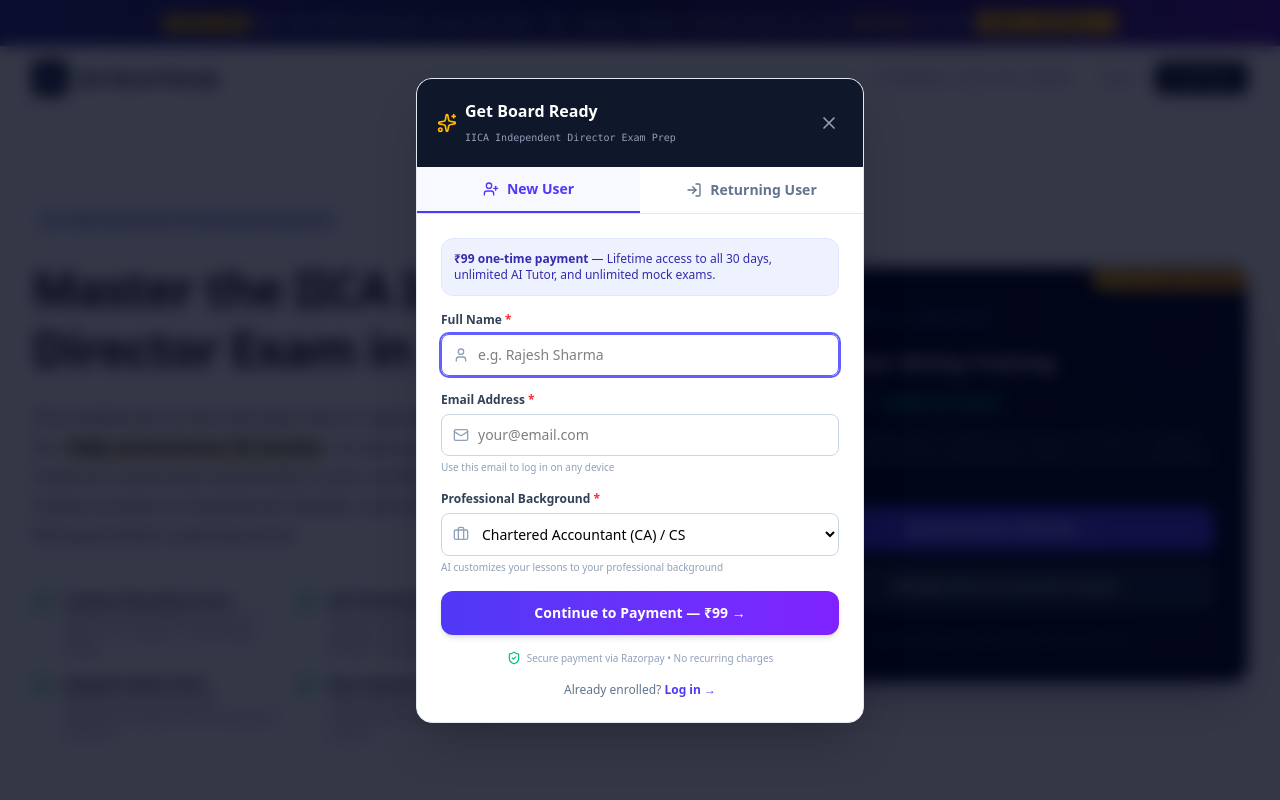
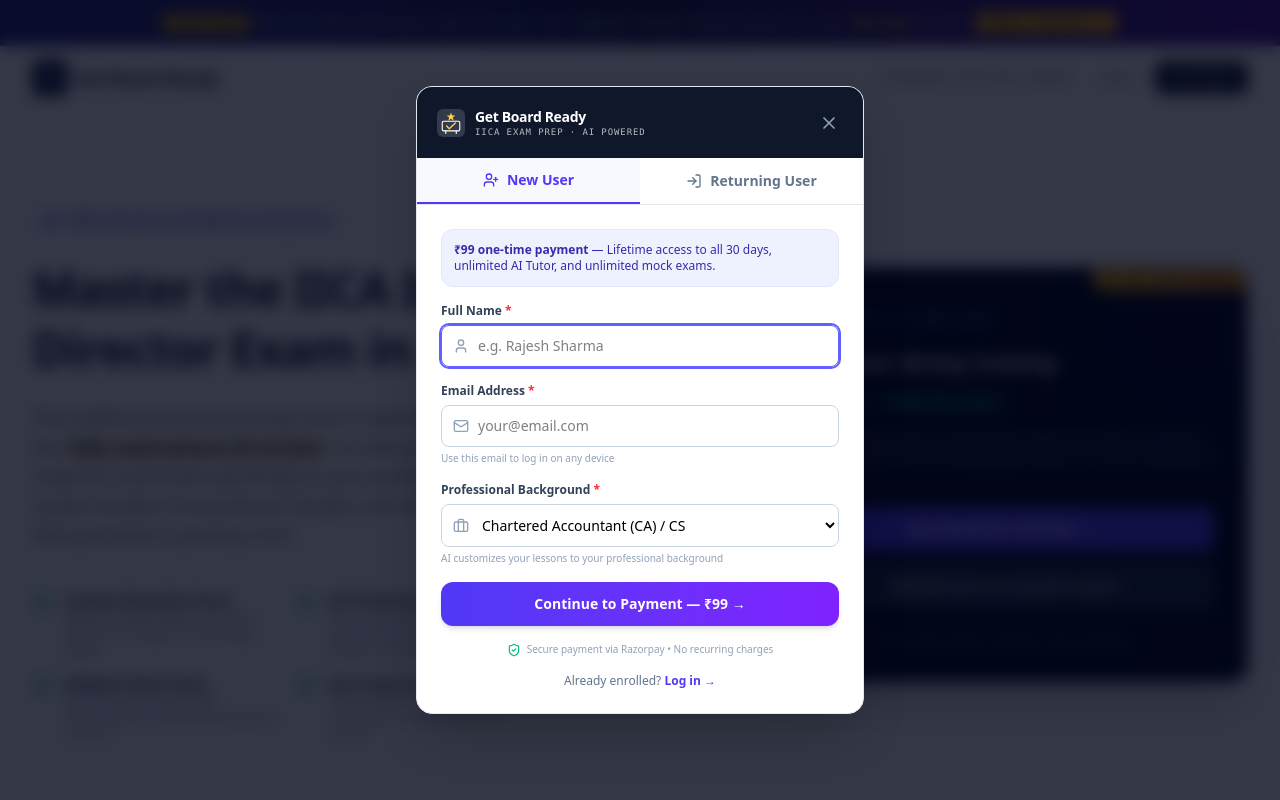
Before and after one commit to mnijhara/Get-Board-Ready, a React (Vite) app: page / in a window 1280 px wide. Both pictures are taken after a click on the link "ENROLL INSTANTLY ↓". Shown: the top 800 px of the page. Built offline with nearby package versions, Linux system fonts and the light colour scheme.

Commit message:
Add professional logo, favicon, OG image, PWA shortcuts — complete brand identity

```diff
--- a/index.html
+++ b/index.html
@@ -16,7 +16,9 @@
     <meta property="og:description" content="Pass the IICA exam in 30 days with AI-powered prep. Daily lessons, mock exams, AI tutor. Only ₹99." />
     <meta property="og:type" content="website" />
     <meta property="og:url" content="https://getboardready.online" />
-    <meta property="og:image" content="https://getboardready.online/og-image.png" />
+    <meta property="og:image" content="https://getboardready.online/og-image.svg" />
+    <meta property="og:image:width" content="1200" />
+    <meta property="og:image:height" content="630" />
 
     <!-- Twitter Card -->
     <meta name="twitter:card" content="summary_large_image" />
@@ -35,6 +37,7 @@
     <meta name="apple-mobile-web-app-capable" content="yes" />
     <meta name="apple-mobile-web-app-status-bar-style" content="black-translucent" />
     <meta name="apple-mobile-web-app-title" content="Get Board Ready" />
+    <link rel="apple-touch-icon" href="/favicon.svg" />
 
     <!-- Preconnect for performance -->
     <link rel="preconnect" href="https://generativelanguage.googleapis.com" />
--- a/src/components/AuthModal.tsx
+++ b/src/components/AuthModal.tsx
@@ -1,3 +1,4 @@
+import Logo from "./Logo";
 import React, { useState } from "react";
 import { X, Loader2, ShieldCheck, Sparkles, LogIn, UserPlus, Mail, User, Briefcase, AlertCircle } from "lucide-react";
 import { getUserProfileByEmail } from "../firebase";
@@ -100,13 +101,7 @@
 
         {/* Header */}
         <div className="bg-slate-900 text-white p-5 flex items-center justify-between">
-          <div className="flex items-center space-x-2">
-            <Sparkles className="h-5 w-5 text-amber-400" />
-            <div>
-              <span className="font-bold text-base block">Get Board Ready</span>
-              <span className="text-[10px] text-slate-400 font-mono">IICA Independent Director Exam Prep</span>
-            </div>
-          </div>
+          <Logo size="sm" variant="light" showText={true} />
           <button onClick={onClose} className="text-slate-400 hover:text-white p-1 rounded-lg hover:bg-slate-800 transition-colors">
             <X className="h-5 w-5" />
           </button>
--- a/src/components/CheckoutModal.tsx
+++ b/src/components/CheckoutModal.tsx
@@ -1,3 +1,4 @@
+import Logo from "./Logo";
 import React, { useState } from "react";
 import { ShieldCheck, Sparkles, X, CheckCircle, Loader2 } from "lucide-react";
 
@@ -127,10 +128,7 @@
 
         {/* Header */}
         <div className="bg-slate-900 text-white p-5 flex items-center justify-between">
-          <div className="flex items-center space-x-2">
-            <Sparkles className="h-5 w-5 text-amber-400 animate-pulse" />
-            <h3 className="font-bold text-base">Upgrade to Get Board Ready Pro</h3>
-          </div>
+          <div className="flex items-center space-x-2"><Logo size="sm" variant="light" showText={false} /><h3 className="font-bold text-base">Upgrade to Pro</h3></div>
           {status === "idle" && (
             <button onClick={onClose} className="text-slate-400 hover:text-white p-1 rounded-lg hover:bg-slate-800 transition-colors">
               <X className="h-5 w-5" />
--- a/src/components/Dashboard.tsx
+++ b/src/components/Dashboard.tsx
@@ -1,3 +1,4 @@
+import Logo from "./Logo";
 import React, { useState, useEffect } from "react";
 import Certificate from "./Certificate";
 import SupportPage from "./SupportPage";
--- a/src/components/LandingPage.tsx
+++ b/src/components/LandingPage.tsx
@@ -1,3 +1,4 @@
+import Logo from "./Logo";
 import React, { useState, useEffect, useRef } from "react";
 import {
   Award,
--- /dev/null
+++ b/src/components/Logo.tsx
@@ -0,0 +1,63 @@
+import React from "react";
+
+interface LogoProps {
+  size?: "sm" | "md" | "lg";
+  variant?: "dark" | "light" | "color";
+  showText?: boolean;
+}
+
+export default function Logo({ size = "md", variant = "color", showText = true }: LogoProps) {
+  const sizes = {
+    sm: { icon: 28, text: "text-sm", sub: "text-[9px]" },
+    md: { icon: 36, text: "text-base", sub: "text-[10px]" },
+    lg: { icon: 48, text: "text-xl", sub: "text-xs" }
+  };
+
+  const s = sizes[size];
+  const iconColor = variant === "light" ? "white" : "#4F46E5";
+  const textColor = variant === "light" ? "text-white" : "text-slate-900";
+  const subColor = variant === "light" ? "text-white/70" : "text-slate-500";
+
+  return (
+    <div className="flex items-center space-x-2.5">
+      {/* Icon */}
+      <svg
+        width={s.icon}
+        height={s.icon}
+        viewBox="0 0 64 64"
+        xmlns="http://www.w3.org/2000/svg"
+        className="shrink-0"
+      >
+        <defs>
+          <linearGradient id="gbr-grad" x1="0%" y1="0%" x2="100%" y2="100%">
+            <stop offset="0%" stopColor="#4F46E5" />
+            <stop offset="100%" stopColor="#7C3AED" />
+          </linearGradient>
+        </defs>
+        {/* Background */}
+        <rect width="64" height="64" rx="14" fill={variant === "light" ? "rgba(255,255,255,0.15)" : "url(#gbr-grad)"} />
+        {/* Board/table */}
+        <rect x="12" y="28" width="40" height="22" rx="3" fill="none" stroke="white" strokeWidth="2.5" />
+        {/* Legs */}
+        <line x1="20" y1="50" x2="20" y2="56" stroke="white" strokeWidth="2.5" strokeLinecap="round" />
+        <line x1="44" y1="50" x2="44" y2="56" stroke="white" strokeWidth="2.5" strokeLinecap="round" />
+        {/* Checkmark */}
+        <polyline points="22,39 28,45 42,32" fill="none" stroke="#FCD34D" strokeWidth="3" strokeLinecap="round" strokeLinejoin="round" />
+        {/* Crown/star */}
+        <polygon points="32,8 34.5,15 42,15 36,19.5 38.5,27 32,22.5 25.5,27 28,19.5 22,15 29.5,15" fill="#FCD34D" />
+      </svg>
+
+      {/* Text */}
+      {showText && (
+        <div className="leading-tight">
+          <div className={`font-extrabold ${s.text} ${textColor} tracking-tight`}>
+            Get Board Ready
+          </div>
+          <div className={`font-mono uppercase tracking-widest ${s.sub} ${subColor}`}>
+            IICA Exam Prep · AI Powered
+          </div>
+        </div>
+      )}
+    </div>
+  );
+}
--- a/src/components/MockExam.tsx
+++ b/src/components/MockExam.tsx
@@ -18,7 +18,8 @@
   XCircle,
   Lock,
   Sparkles,
-  ArrowRight
+  ArrowRight,
+  Share2
 } from "lucide-react";
 
 interface MockExamProps {
--- a/src/main.tsx
+++ b/src/main.tsx
@@ -1,7 +1,8 @@
-import {StrictMode} from 'react';
-import {createRoot} from 'react-dom/client';
+import { StrictMode } from 'react';
+import { createRoot } from 'react-dom/client';
 import App from './App.tsx';
 import './index.css';
+import { registerServiceWorker } from './lib/pwa';
 
 createRoot(document.getElementById('root')!).render(
   <StrictMode>
```
Also changed, not shown: public/favicon.svg, public/manifest.json, public/og-image.svg (added).
